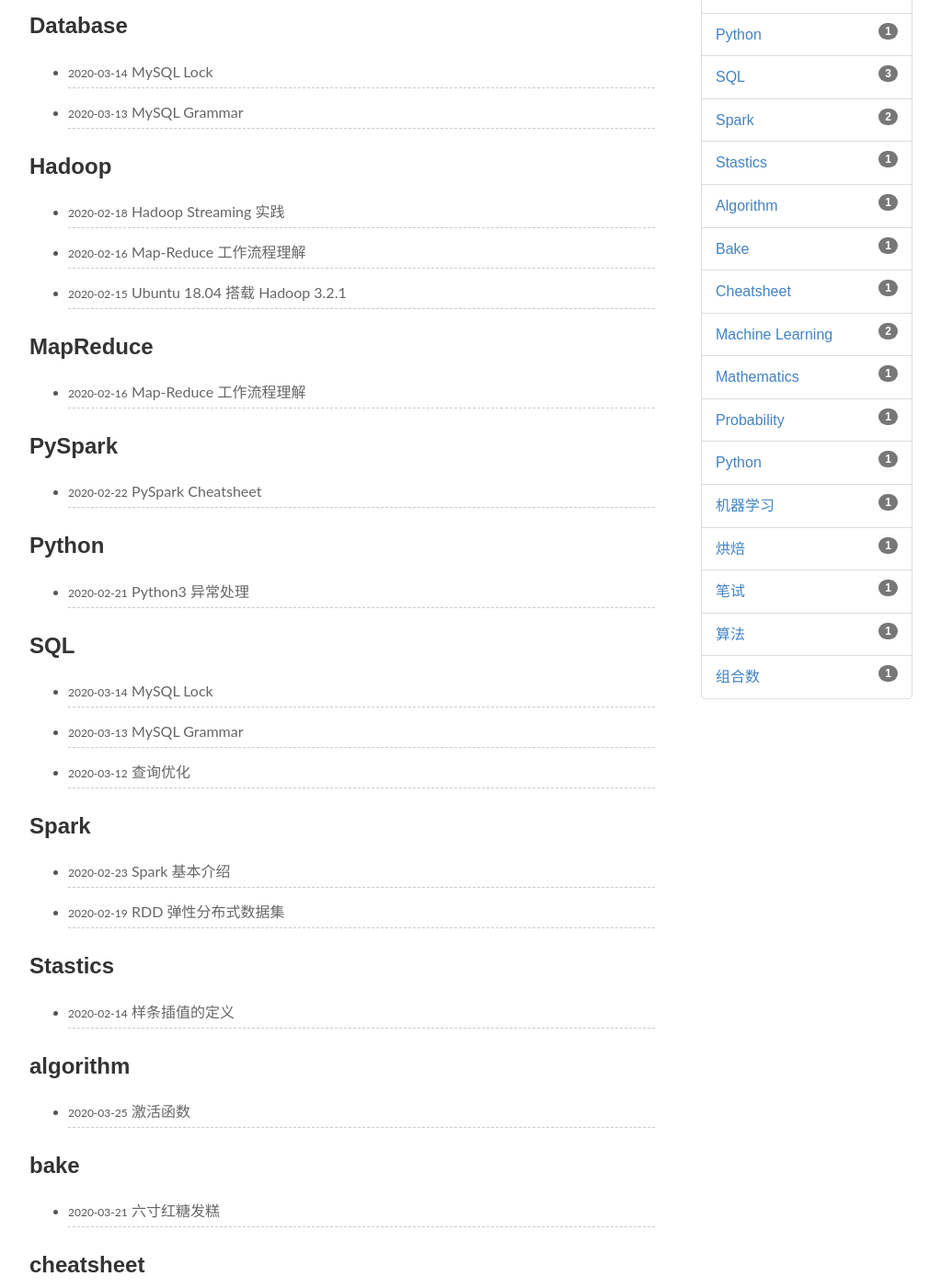
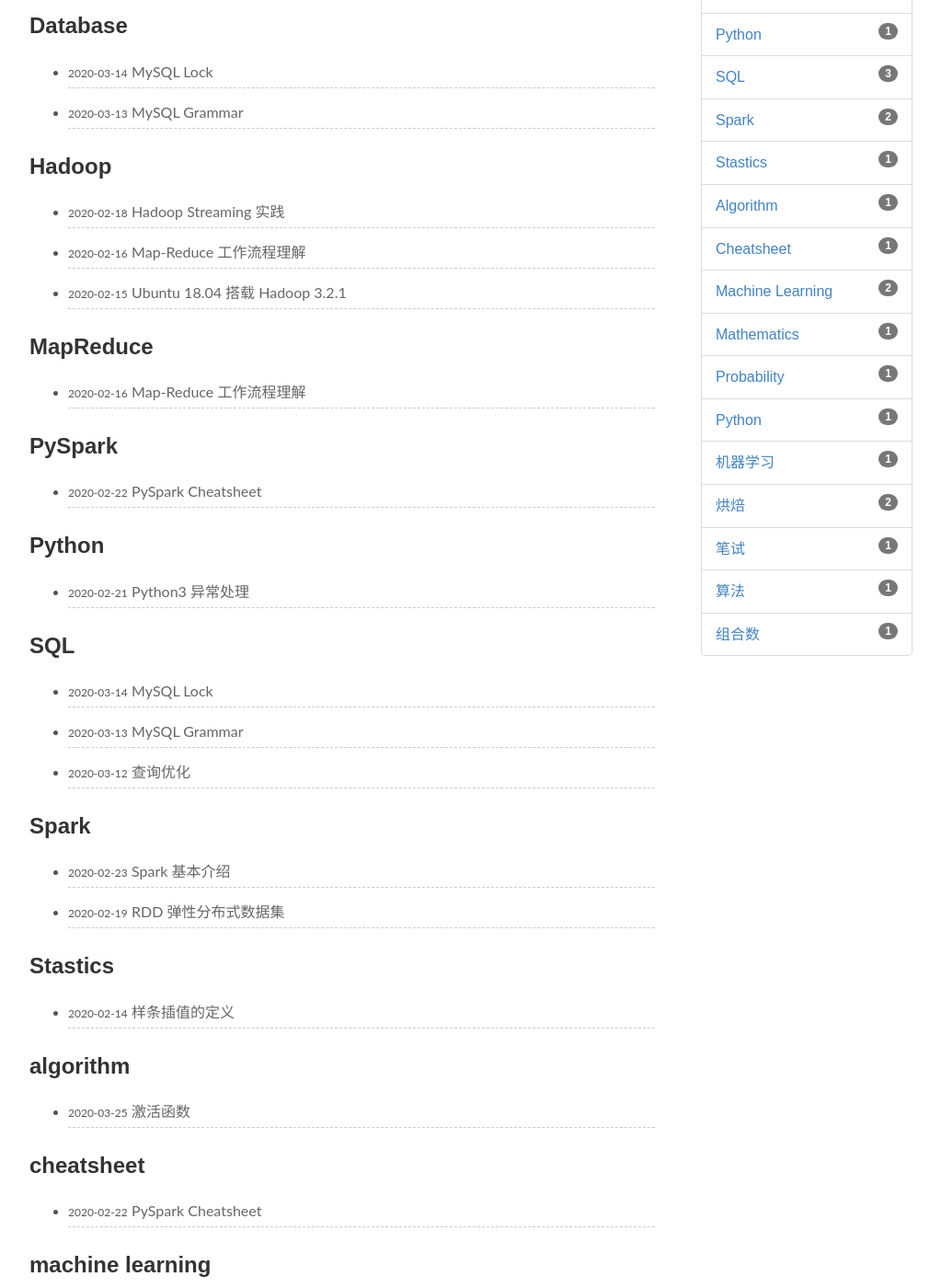
Before and after one commit to WYWAshley/WYWAshley.github.io, a Jekyll site: the page built from pages/categories.md, in a window 1280 px wide and 1400 px high, scrolled down 615 px. Shown: the whole window at 92% size, without its empty margins (138-1161 px from the left). Built offline with Jekyll 4.4.1, drawn with Linux system fonts in a browser that asks for light colours.

Commit message:
Update 2020-3-21-Brown Sugar Sponge Cake.md

```diff
--- a/_posts/2020-3-21-Brown Sugar Sponge Cake.md
+++ b/_posts/2020-3-21-Brown Sugar Sponge Cake.md
@@ -1,10 +1,12 @@
 ---
 layout: post
 title: 六寸红糖发糕
-categories: [bake]
-description: 记录一次成功的六寸红糖发糕制作过程
+categories: [烘焙]
+description:
 keywords: 发糕
 ---
+
+记录一次成功的六寸红糖发糕制作过程
 
 <img src="/images/posts/Brown Sugar Sponge Cake/after.jpg" alt="finished product"/>
 
```
